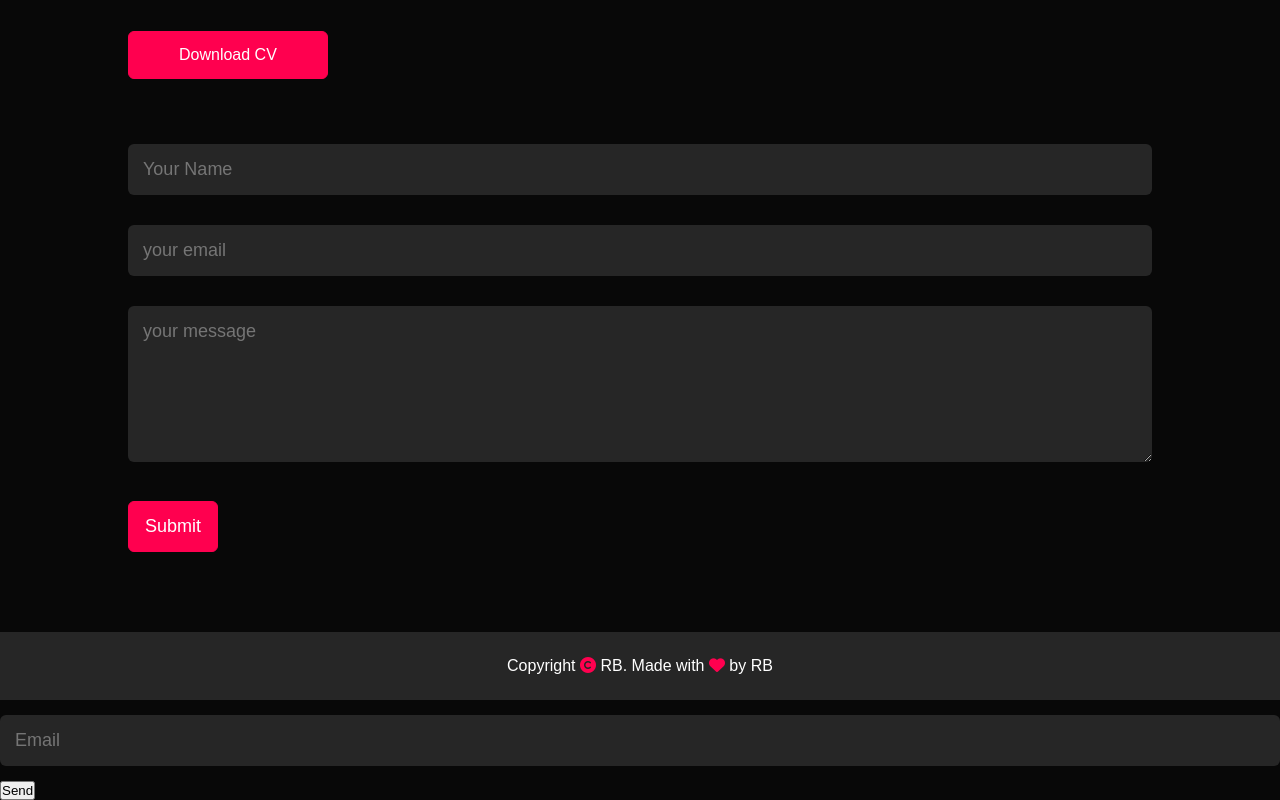
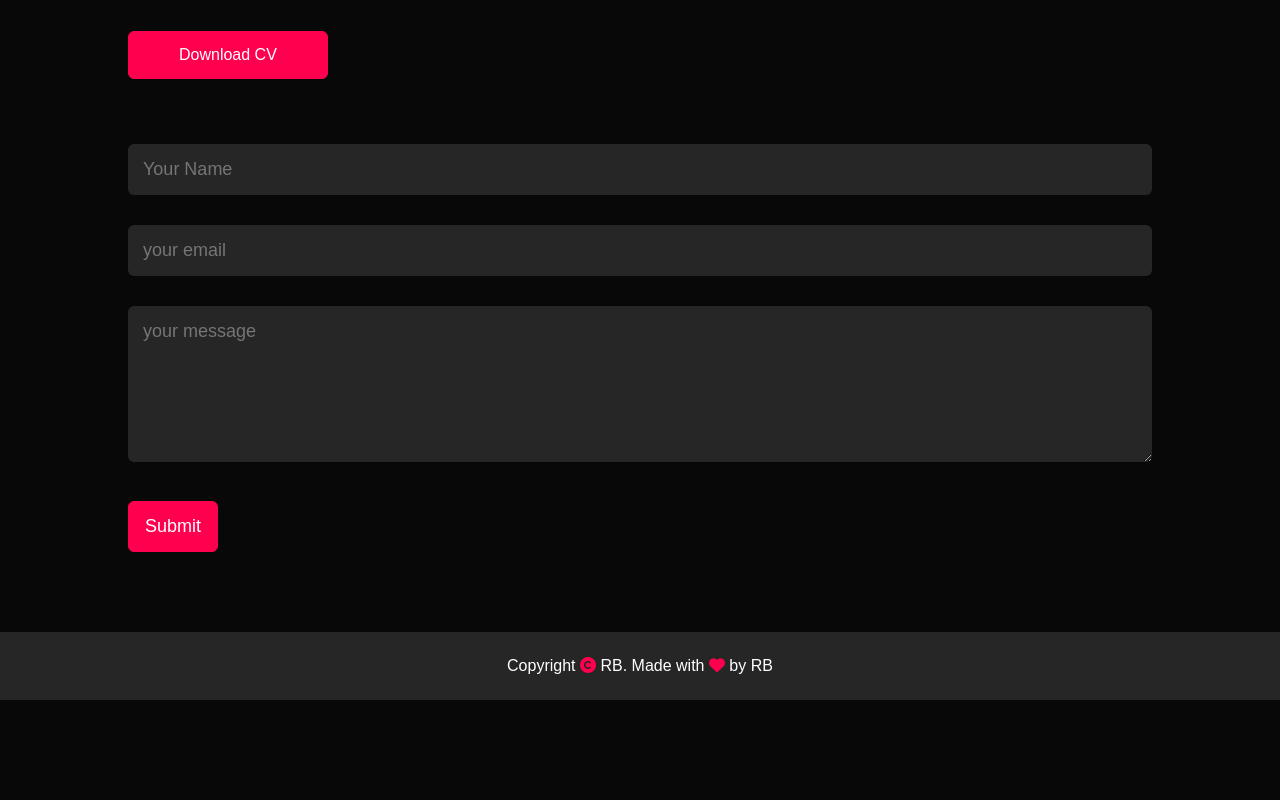
Before and after one commit to rbsrivignesh/portfolio, a plain HTML site: page index.html in a window 1280 px wide. Shown: the part 2705-3505 px from the top of the page. After the commit the page ends 3405 px from the top, so only its background shows below. Drawn offline with Linux system fonts and the light colour scheme.

Commit message:
Update index.html

```diff
--- a/index.html
+++ b/index.html
@@ -209,10 +209,7 @@
             sidemenu.style.right = "-200px";
         }
     </script>
-    <form name="submit-to-google-sheet">
-  <input name="email" type="email" placeholder="Email" required>
-  <button type="submit">Send</button>
-</form>
+
 
 <script>
   const scriptURL = 'https://script.google.com/macros/s/AKfycbzhfEM2KVmPXhoWXYXsRGcyfXJH4mHU-N1OCwSXdqFfN5gCEqHAKdMLkIi6NsThn38/exec'
```
